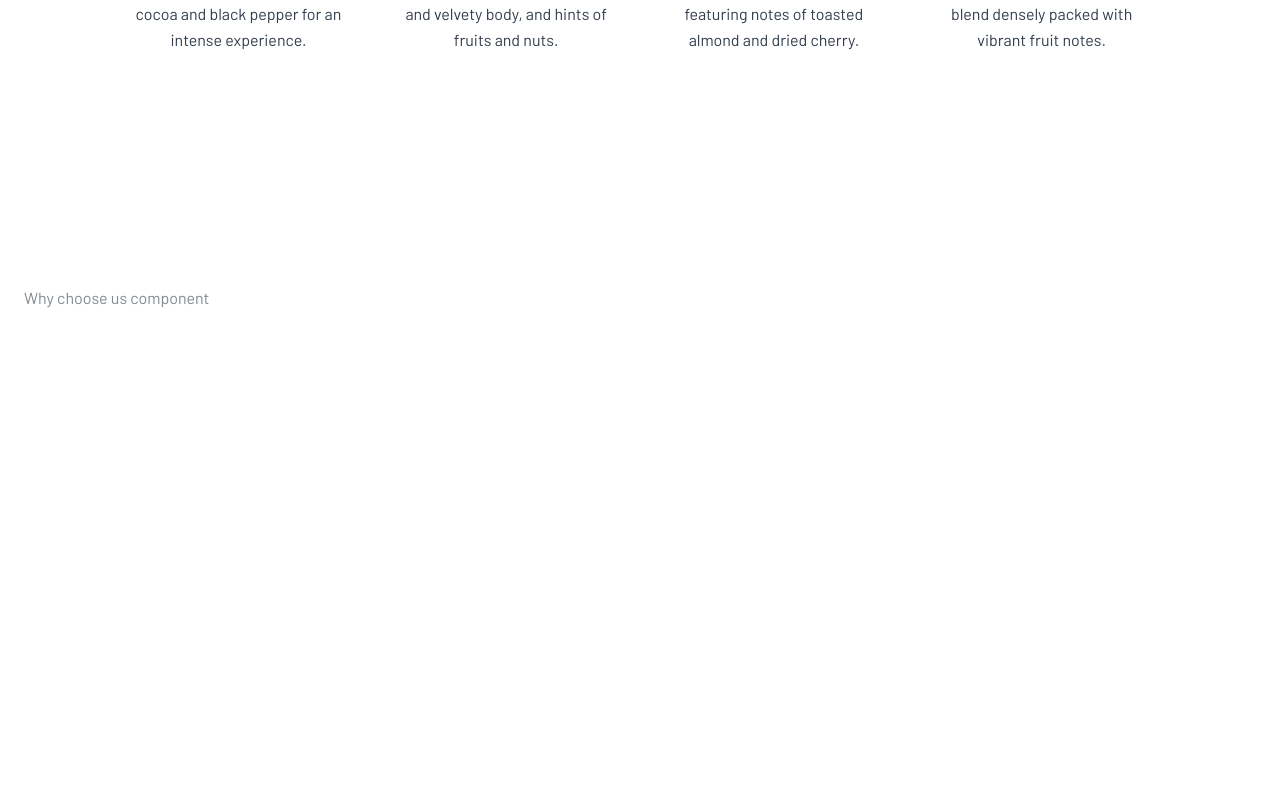
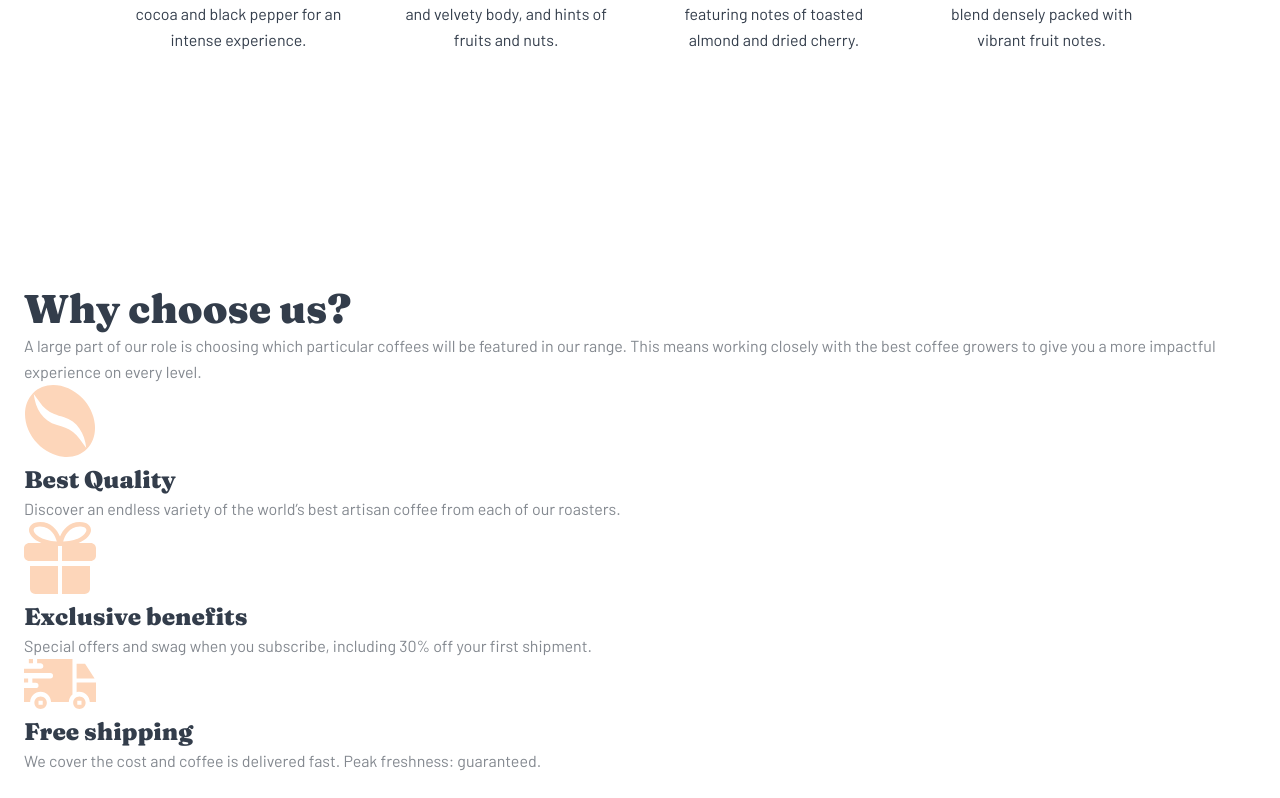
Before and after one commit to ohmymario/coffee-roasters, a Next.js app: page / in a window 1280 px wide. Shown: the part 1289-2087 px from the top of the page. Before the commit the page ends 1624 px from the top, so only its background shows below. Built offline with nearby package versions, Linux system fonts and the light colour scheme.

Commit message:
create jsx for WhyUs component

```diff
--- a/components/whyUs/WhyUs.js
+++ b/components/whyUs/WhyUs.js
@@ -1,11 +1,40 @@
 import React from 'react';
+import Image from 'next/image';
+import WhyUsStyles from './WhyUsStyles';
+import { WhyUsData } from './WhyUsData';
+
+// whole component 1280 x 728
+// combined 3 cards 1110 x 382
+// each card 350 x 382
 
 const WhyUs = () => {
   console.log('Why choose us component');
   return (
-    <div>
-      <p>Why choose us component</p>
-    </div>
+    <WhyUsStyles>
+      <div className="whyus-text">
+        <h2>Why choose us?</h2>
+        <p>
+          A large part of our role is choosing which particular coffees will be
+          featured in our range. This means working closely with the best coffee
+          growers to give you a more impactful experience on every level.
+        </p>
+      </div>
+
+      <div className="whyus-cards">
+        {WhyUsData.map((item, i) => (
+          <div className="whyus-card" key={i}>
+            <Image
+              src={item.src}
+              width={item.width}
+              height={item.height}
+              alt={item.alt}
+            />
+            <h4>{item.title}</h4>
+            <p>{item.subtext}</p>
+          </div>
+        ))}
+      </div>
+    </WhyUsStyles>
   );
 };
 
```
